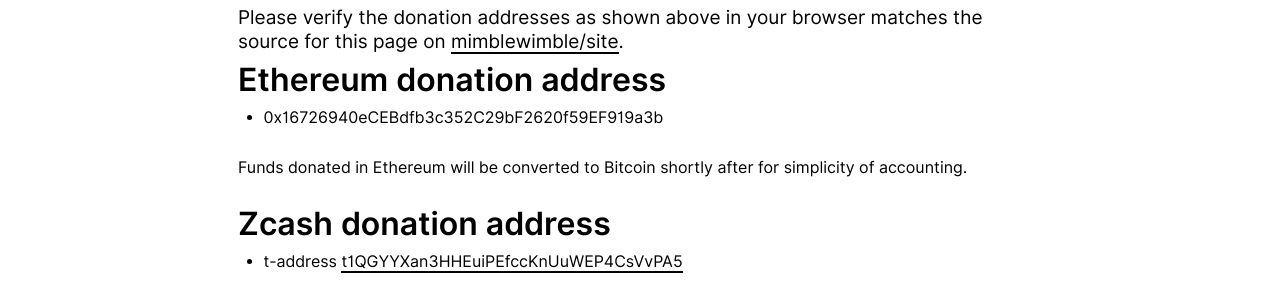
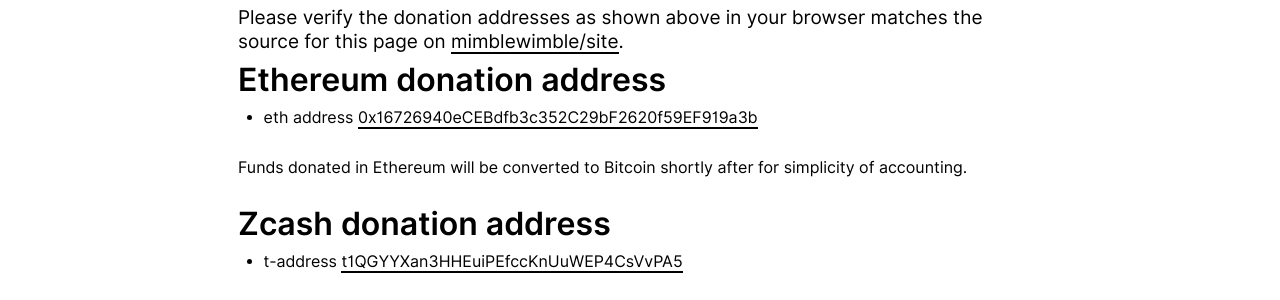
Before and after one commit to mimblewimble/site, a Jekyll site: the page built from general_funding.md, in a window 1280 px wide. Shown: the part 814-1114 px from the top of the page. Built offline with Jekyll 4.4.1, drawn with Linux system fonts in a browser that asks for light colours; nearby versions of some CDN libraries; our own code applies the rules of GitHub Pages for plain Markdown files.

Commit message:
add link for eth address (#130)

```diff
--- a/general_funding.md
+++ b/general_funding.md
@@ -30,7 +30,7 @@
 
 ## Ethereum donation address
 
-- 0x16726940eCEBdfb3c352C29bF2620f59EF919a3b
+- eth address [0x16726940eCEBdfb3c352C29bF2620f59EF919a3b](https://etherscan.io/address/0x16726940eCEBdfb3c352C29bF2620f59EF919a3b)
 
 Funds donated in Ethereum will be converted to Bitcoin shortly after for simplicity of accounting.
 
```
